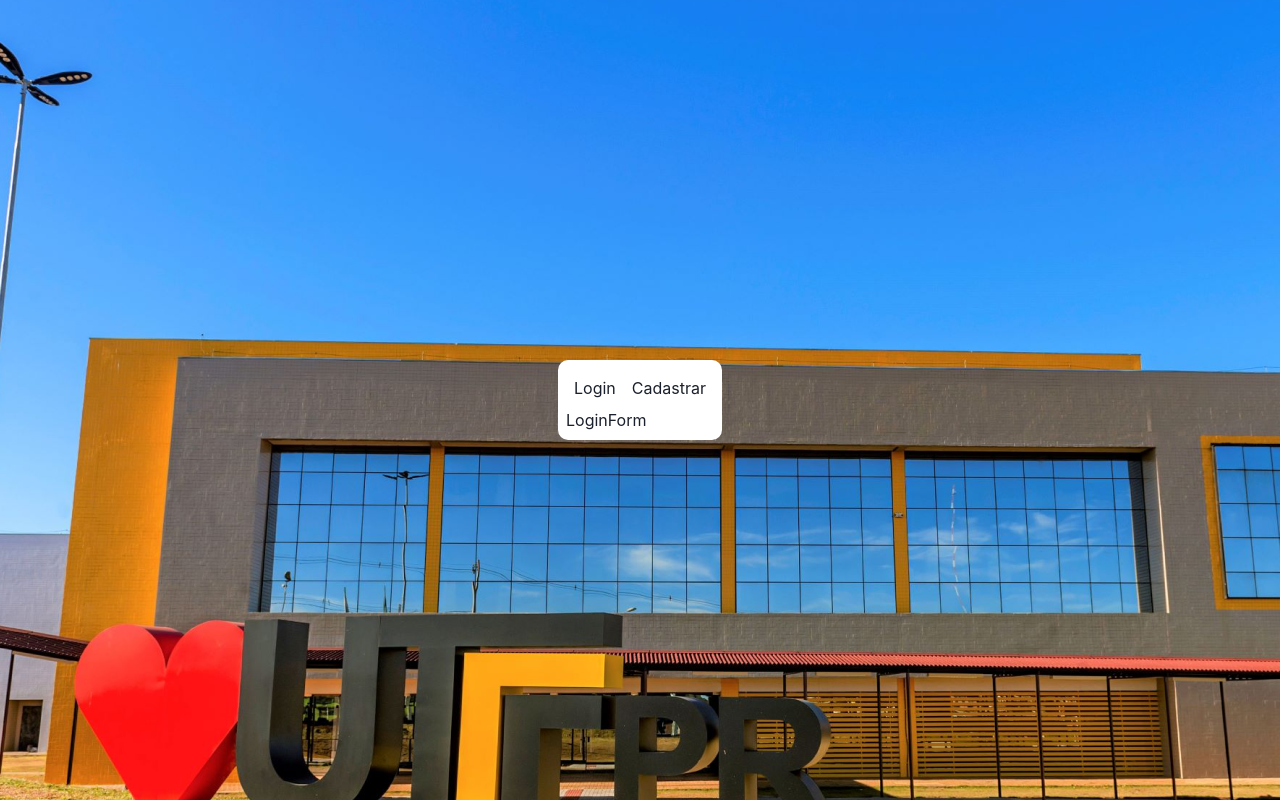
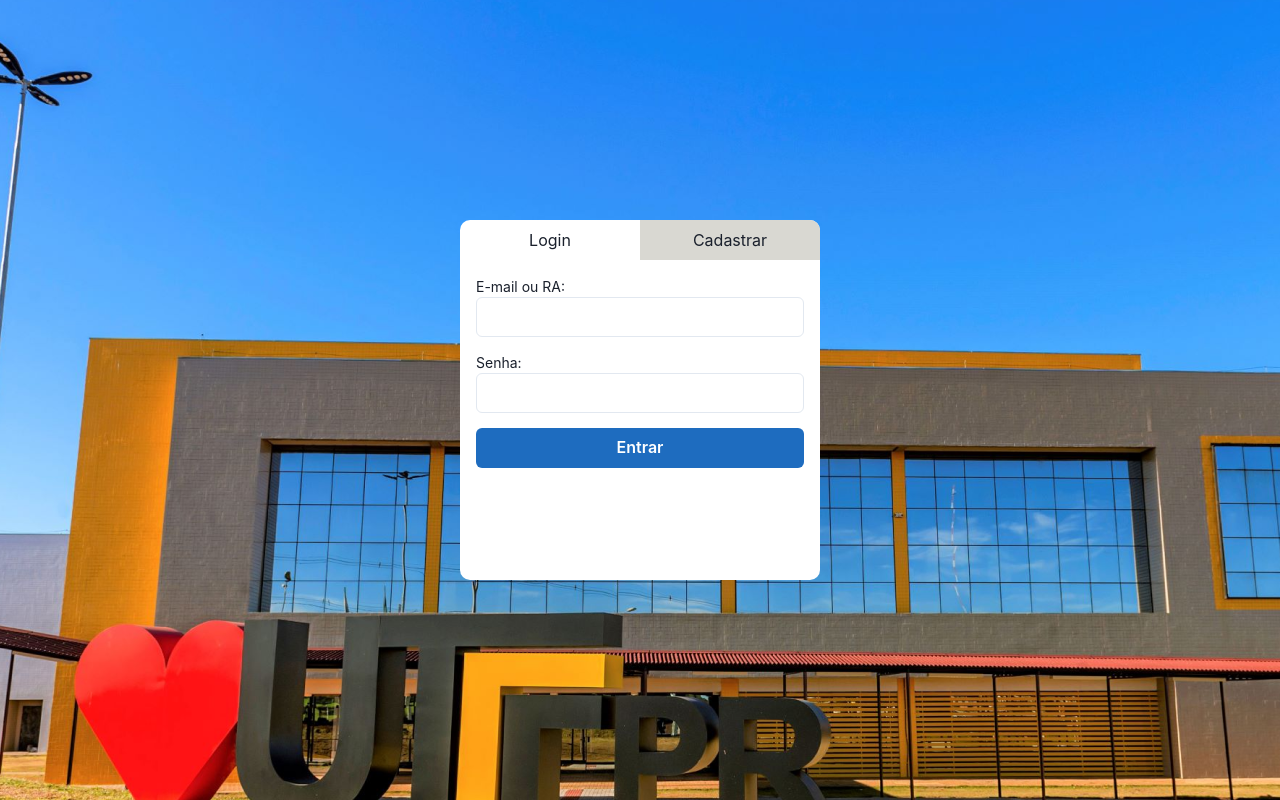
Before and after one commit to sircaio21/GoStudy-UTFPR-web, a Next.js app: page /signin in a window 1280 px wide. Built offline with nearby package versions, Linux system fonts and the light colour scheme.

Commit message:
Tela de login/cadastro

```diff
--- /dev/null
+++ b/src/components/CadastroForm/index.js
@@ -0,0 +1,33 @@
+import { Box, Input, Text, Button } from "@chakra-ui/react"
+import { useState } from "react";
+
+export default function CadastroForm() {
+
+    return (
+        <Box fontSize='14px'>
+            <Box marginBottom={'15px'}>
+                <Text>E-mail ou RA: </Text>
+                <Input fontSize='16px' />
+            </Box>
+            <Box marginBottom={'15px'}>
+                <Text>Senha:</Text>
+                <Input  fontSize='16px' />
+            </Box>
+            <Box marginBottom={'15px'}>
+                <Text>Confirme sua Senha:</Text>
+                <Input  fontSize='16px' />
+            </Box>
+            <Box  textAlign={'center'}>
+                <Button width="100%" color={'white'} background={"#1E6CBF"} _hover={
+                    {
+                        background: "#1E6CBF",
+                    }
+                }>
+                    Cadastrar
+                </Button>
+            </Box>
+        </Box>
+    )
+
+
+}
--- /dev/null
+++ b/src/components/LoginForm/index.js
@@ -0,0 +1,28 @@
+import { Box, Input, Text, Button } from "@chakra-ui/react"
+import { useState } from "react";
+export default function LoginForm() {
+
+    return (
+        <Box fontSize='14px'>
+            <Box marginBottom={'15px'}>
+                <Text>E-mail ou RA: </Text>
+                <Input fontSize='16px' />
+            </Box>
+            <Box marginBottom={'15px'}>
+                <Text>Senha:</Text>
+                <Input  fontSize='16px' />
+            </Box>
+            <Box  textAlign={'center'}>
+                <Button width="100%" color={'white'} background={"#1E6CBF"} _hover={
+                    {
+                        background: "#1E6CBF",
+                    }
+                }>
+                    Entrar
+                </Button>
+            </Box>
+        </Box>
+    )
+
+
+}
--- a/src/pages/signin.js
+++ b/src/pages/signin.js
@@ -1,6 +1,9 @@
 import { Box, useColorMode,Text,Image, Flex } from "@chakra-ui/react"
 import { useState } from "react";
-export default function Home() {
+import LoginForm from '../components/LoginForm'
+import CadastroForm from '../components/CadastroForm'
+
+export default function Signin() {
     const { colorMode } = useColorMode();
     const brandColor = {light: 'brand.900',dark: 'brand.700'};
     const [ isLogin, setIsLogin ] = useState(true);
@@ -17,28 +20,34 @@
         padding="0"
         bgSize="cover"
         bgImage={'/background.png'}>
-            <Box borderRadius={'10px'} bg={'white'} p={2}>
-                <Flex>
-                    <Text p={2}>
+            <Box borderRadius={'10px'} bg={'white'} height="360px"  width={'360px'}>
+                <Flex cursor={'pointer'} width={"100%"}>
+                    <Text  onClick={()=>setIsLogin(true)}
+                     bg={isLogin?"":"#D9D8D2"} textAlign={'center'} width={"50%"}  p={2}
+                        style={{
+                            borderRadius: "10px 0 0 0"
+                        }}
+                    >
                         Login
                     </Text>
-                    <Text p={2}>
+                    <Text onClick={()=>setIsLogin(false)}
+                     bg={isLogin?"#D9D8D2":""} textAlign={'center'} width={"50%"} p={2}
+                        style={{
+                            borderRadius: "0 10px 0 0"
+                        }}
+                    >
                         Cadastrar
                     </Text>
 
+
                 </Flex>
-                { isLogin?
-                    <Box>
-                        LoginForm
-                    </Box>
-                    :
-                    <Box>
-                        CadastroForm
-                    </Box>
-                }
-
-
-
+                <Box p={4}>
+                    { isLogin?
+                        <LoginForm/>
+                        :
+                        <CadastroForm/>
+                    }
+                </Box>
             </Box>
 
 
```
